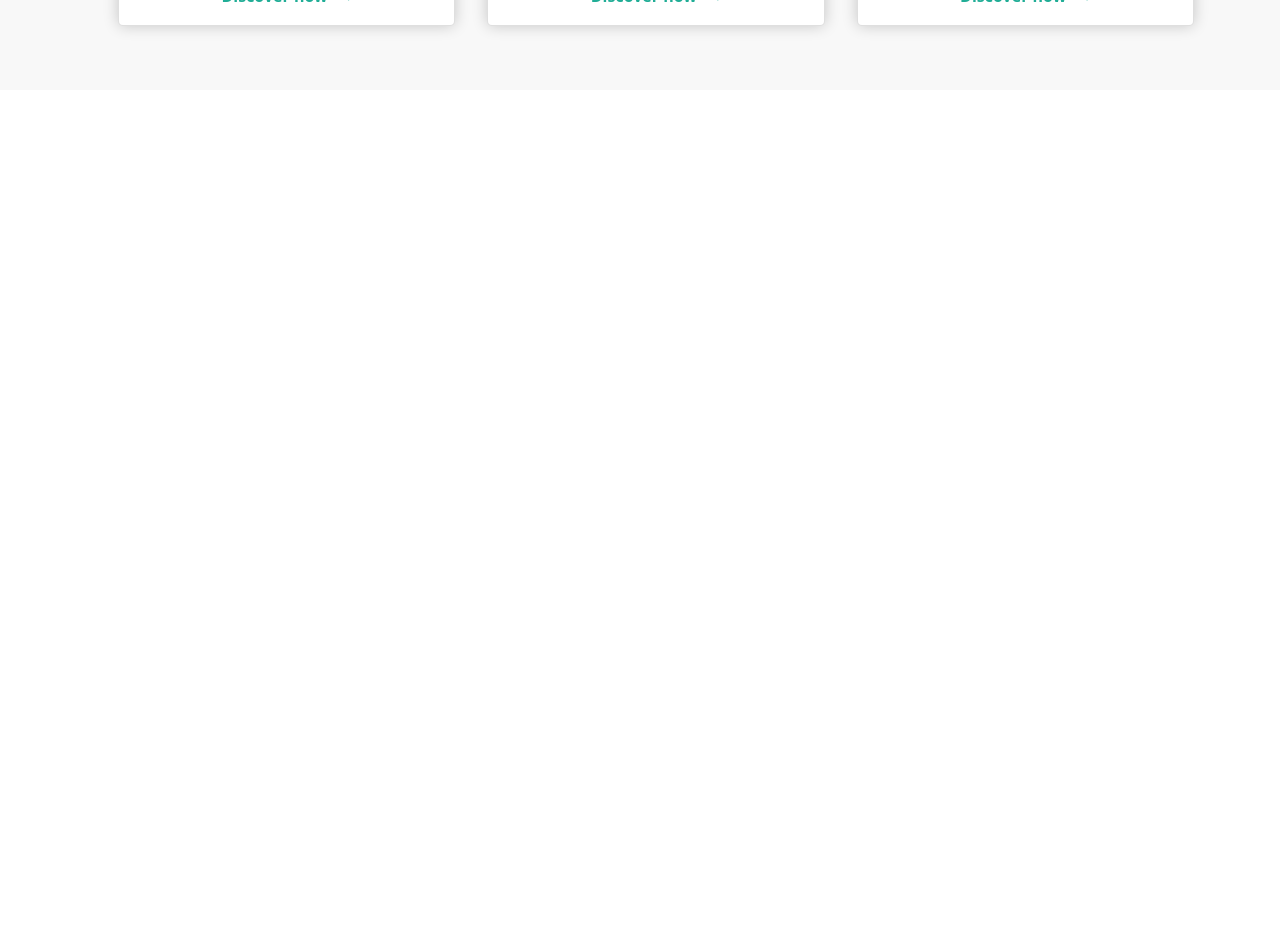
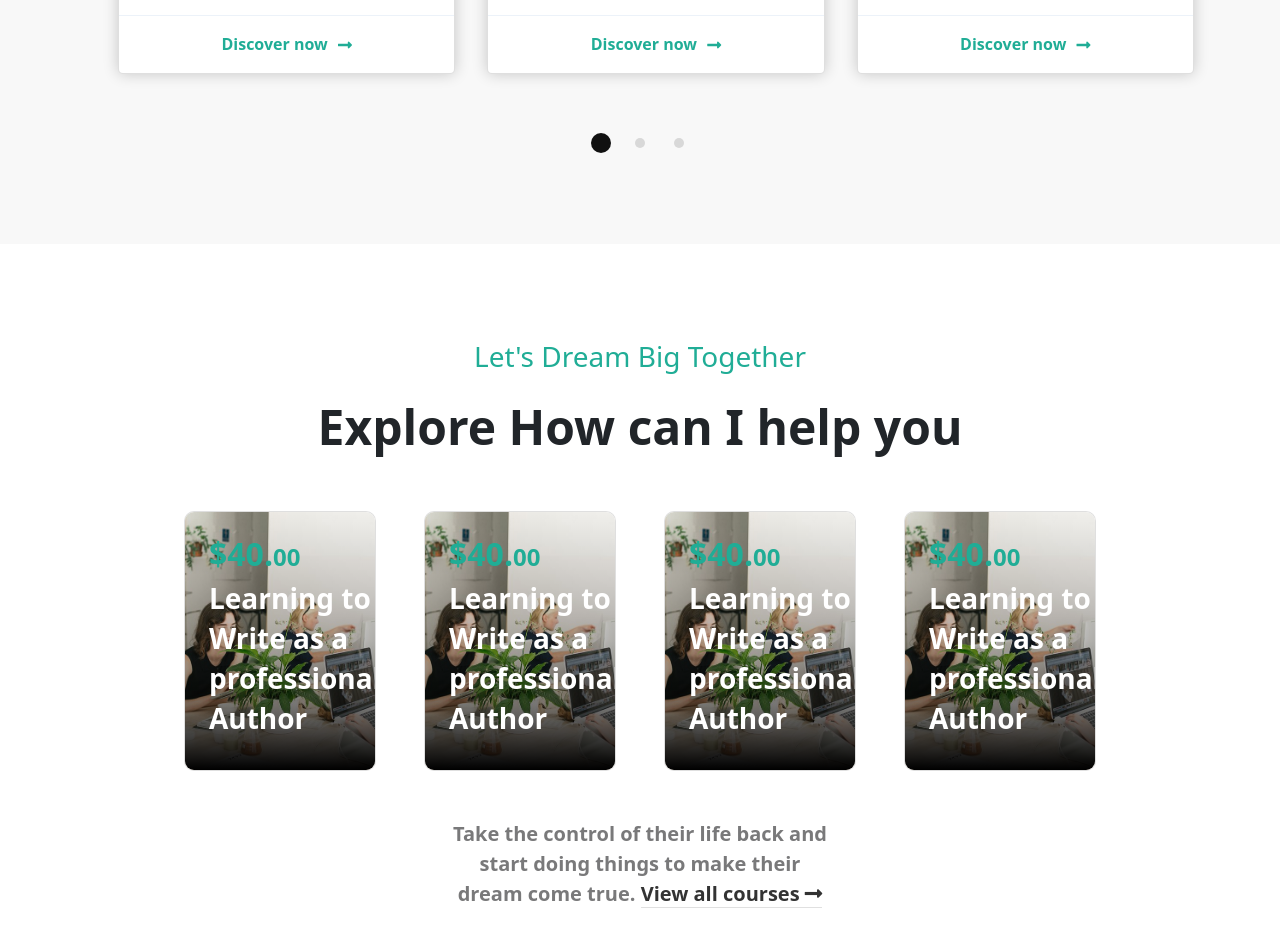
Before and after one commit to Tolihama/proj-html-vuejs, a Vue app: page / in a window 1280 px wide. Shown: the part 2460-3407 px from the top of the page. Before the commit the page ends 2550 px from the top, so only its background shows below. Built offline with nearby package versions, Linux system fonts and the light colour scheme.

Commit message:
Courses sectrion prototype

```diff
--- a/src/components/Carousel.vue
+++ b/src/components/Carousel.vue
@@ -1,6 +1,6 @@
 <template>
     <section>
-        <div class="container">
+        <div class="container py-5">
             <!-- Titles -->
             <div class="text-center pt-5">
                 <h3>Let's Dream Big Together</h3>
@@ -33,8 +33,13 @@
                     </li>
                 </ul>
             </div>
+            <!-- Page selectors -->
+            <div class="pages pb-5 d-flex justify-content-center">
+                <div class="page active"></div>
+                <div class="page"></div>
+                <div class="page"></div>
+            </div>
         </div>
-
     </section>
 </template>
 
@@ -136,7 +141,18 @@ section {
             vertical-align: middle;
         }
     }
-
 }
 
+.pages .page {
+    height: 10px;
+    width: 10px;
+    border-radius: 50%;
+    background: #d8d8d8;
+    margin: 0 .9rem;
+
+    &.active {
+        transform: scale(2);
+        background: #111111;
+    }
+}
 </style>
--- /dev/null
+++ b/src/components/Courses.vue
@@ -0,0 +1,138 @@
+<template>
+    <section class="container-fluid py-5">
+        <!-- Titles -->
+        <div class="text-center pt-5">
+            <h3>Let's Dream Big Together</h3>
+            <h2 class="fw-bold px-5 py-3">Explore How can I help you</h2>
+        </div>
+        <!-- CARDS -->
+        <div class="cards row">
+            <div
+                class="col-3 px-4"
+                v-for="n in 4"
+                :key="n"
+            >
+                <div class="card">
+                    <img src="../assets/Courses/course-02-443x600.jpg" alt="Course">
+                    <div class="card-text p-4 d-flex flex-column justify-content-end">
+                        <div class="course-price fw-bold">
+                            <span class="price-integer fs-2">$40.</span>
+                            <span class="price-decimals fs-4">00</span>
+                        </div>
+                        <div class="course-name fs-3 fw-bold pb-2">
+                            Learning to Write as a professional Author
+                        </div>
+                        <div class="course-details">
+                            <div class="course-info d-flex py-2 fs-5">
+                                <div class="lessons"><i class="far fa-file-alt"></i> 20 Lessons</div>
+                                <div class="students ps-5"><i class="far fa-user"></i> 50 Students</div>
+                            </div>
+                            <div class="course-description">
+                                Lorem ipsum dolor sit amet consectetur, adipisicing elit. Sint reiciendis ullam eos laudantium iste officia, sapiente placeat doloremque animi delectus accusantium porro facere ea. Molestiae obcaecati voluptates aut quidem voluptas.
+                            </div>
+                        </div>
+
+                    </div>
+                </div>
+            </div>
+        </div>
+        <!-- View all courses -->
+        <div class="view-all text-center fs-5">
+            Take the control of their life back and start doing things to make their dream come true.
+            <a href="#">View all courses <i class="fas fa-long-arrow-alt-right"></i></a>
+        </div>
+
+    </section>
+</template>
+
+<script>
+export default {
+    name: 'Courses',
+}
+</script>
+
+<style lang="scss" scoped>
+@import '../styles/vars.scss';
+
+section {
+    background: #fff;
+
+    h2 {
+        font-size: 3rem;
+    }
+
+    h3 {
+        color: $secondary;
+    }
+}
+
+.cards {
+    padding: 2rem 10rem;
+}
+
+.card {
+    position: relative;
+    overflow: hidden;
+    border-radius: 10px;
+
+    img {
+        width: 100%;
+        object-fit: cover;
+    }
+
+    .card-text {
+        position: absolute;
+        height: 100%;
+        top: 0;
+        left: 0;
+        z-index: 1;
+        background: linear-gradient(
+            to top,
+            rgba(0,0,0,1) 0%,
+            rgba(0,0,0,.5) 25%,
+            rgba(0,0,0,.25) 50%,
+            rgba(0,0,0,0) 100%
+        );
+        color: #fff;
+        transition: all 1s;
+        cursor: pointer;
+
+        .course-price {
+            color: $secondary;
+        }
+
+        .course-name {
+            line-height: 2.5rem;
+        }
+
+        .course-details {
+            display: none;
+        }
+
+        &:hover {
+            background: linear-gradient(
+                to top,
+                rgba(0,0,0,1) 0%,
+                rgba(0,0,0,.5) 50%,
+                rgba(0,0,0,0) 100%
+            );
+
+            .course-details {
+                display: block;
+            }
+        }
+    }
+}
+
+.view-all {
+    color: $tertiary;
+    font-weight: 600;
+    padding: 1rem 35%;
+
+    a {
+        text-decoration: none;
+        border-bottom: 1px solid #e0e0e0;
+        color: $main;
+    }
+}
+</style>
--- a/src/components/Main.vue
+++ b/src/components/Main.vue
@@ -3,6 +3,7 @@
         <Jumbotron />
         <Features />
         <Carousel />
+        <Courses />
     </main>
 </template>
 
@@ -11,6 +12,7 @@
 import Jumbotron from '@/components/Jumbotron.vue';
 import Features from '@/components/Features.vue';
 import Carousel from '@/components/Carousel.vue';
+import Courses from '@/components/Courses.vue';
 
 
 export default {
@@ -18,7 +20,8 @@ export default {
     components: {
         Jumbotron,
         Features,
-        Carousel
+        Carousel,
+        Courses
     }
 }
 </script>
```
Also changed, not shown: src/assets/Courses/course-02-443x600.jpg (added).
